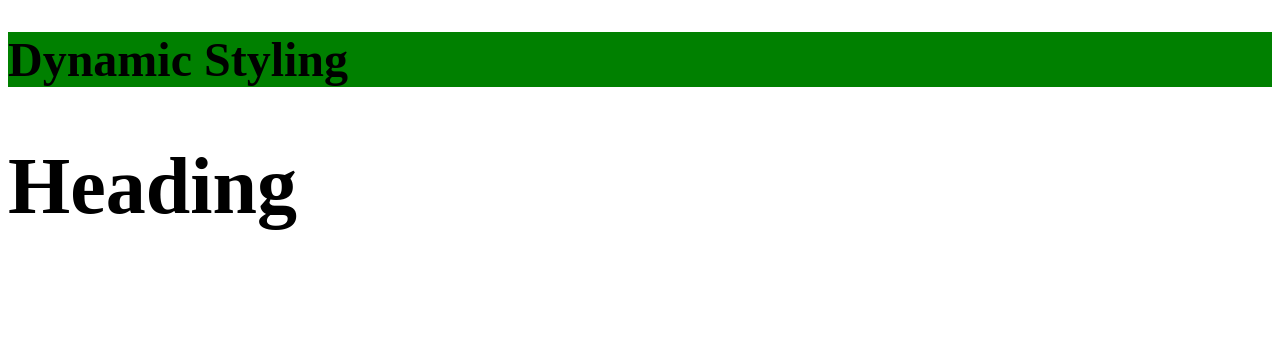
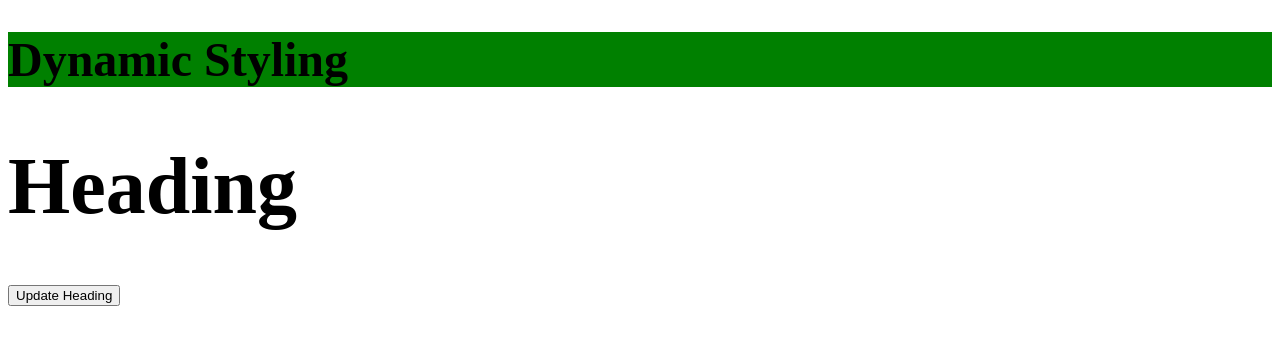
Before and after one commit to Bhavu7/Angular-v20, an Angular app: page / in a window 1280 px wide. Shown: the top 344 px of the page. Built offline with nearby package versions, Linux system fonts and the light colour scheme.

Commit message:
Dynamic Styling With CSS

```diff
--- a/src/app/app.html
+++ b/src/app/app.html
@@ -232,3 +232,4 @@
 <h1 [style.backgroundColor]="bgColor" [style.fontSize.rem]="fontSize">Dynamic Styling</h1>
 
 <h1 [style.fontSize]="zoom ? headingSizeBig : headingSizeSmall">Heading</h1>
+<button (click)="updateHeading()">Update Heading</button>
--- a/src/app/app.ts
+++ b/src/app/app.ts
@@ -275,4 +275,8 @@ export class App {
   headingSizeSmall = "40px"
 
   zoom = true;
+
+  updateHeading(){
+    this.zoom = !this.zoom;
+  }
 }
```
